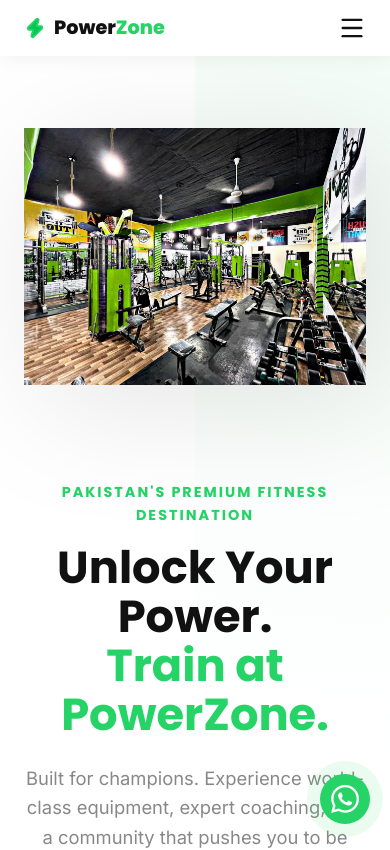
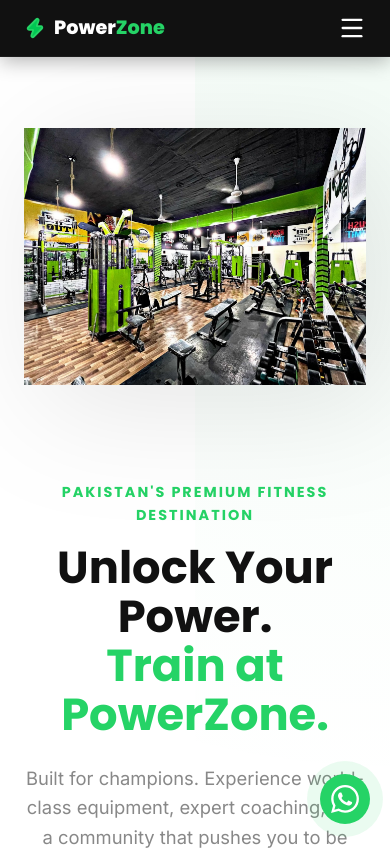
Before and after one commit to musmanarif12/PowerZone, a Next.js app: page / in a window 390 px wide. Shown: the top 850 px of the page. Built offline with nearby package versions, Linux system fonts and the light colour scheme; no server answers; the database is empty.

Commit message:
UI: Changed Navbar to black background with white text

```diff
--- a/components/Navbar/Navbar.module.css
+++ b/components/Navbar/Navbar.module.css
@@ -3,12 +3,12 @@
   top: 0;
   left: 0;
   width: 100%;
-  background-color: rgba(255, 255, 255, 0.97);
-  backdrop-filter: blur(10px);
+  background-color: #111; /* Solid Black */
+  border-bottom: 1px solid rgba(255, 255, 255, 0.05); /* Subtle border */
   z-index: 1000;
-  padding: 1rem 0;
-  box-shadow: 0 2px 20px rgba(0, 0, 0, 0.06);
-  transition: box-shadow 0.3s ease;
+  padding: 0.8rem 0;
+  box-shadow: 0 4px 20px rgba(0, 0, 0, 0.3);
+  transition: all 0.3s ease;
 }
 
 .scrolled {
@@ -27,7 +27,7 @@
   gap: 0.5rem;
   font-size: 1.5rem;
   font-weight: 800;
-  color: var(--text-dark);
+  color: #fff; /* White Text */
   font-family: 'Poppins', sans-serif;
 }
 
@@ -49,7 +49,7 @@
 .navLinks a {
   font-weight: 500;
   font-size: 0.95rem;
-  color: var(--text-dark);
+  color: #fff; /* White Text */
 }
 
 .navLinks a:hover {
@@ -76,7 +76,7 @@
   background: none;
   border: none;
   cursor: pointer;
-  color: var(--text-dark);
+  color: #fff; /* White Text */
   padding: 0.3rem;
   transition: color 0.2s;
 }
@@ -208,7 +208,7 @@
   display: none;
   background: none;
   border: none;
-  color: var(--text-dark);
+  color: #fff; /* White Hamburger */
   cursor: pointer;
   padding: 0;
   z-index: 1001; /* Ensure hamburger is clickable on top */
@@ -237,14 +237,15 @@
     top: 100%;
     left: 0;
     width: 100%;
-    background-color: rgba(255, 255, 255, 0.98);
+    background-color: #111; /* Black Mobile Menu */
     backdrop-filter: blur(10px);
     flex-direction: column;
     padding: 2rem;
     gap: 1.5rem;
-    box-shadow: 0 10px 20px rgba(0,0,0,0.05);
+    box-shadow: 0 10px 20px rgba(0,0,0,0.2);
     clip-path: polygon(0 0, 100% 0, 100% 0, 0 0);
     transition: clip-path 0.4s ease-in-out;
+    border-top: 1px solid rgba(255, 255, 255, 0.05);
   }
 
   .navLinks.active {
@@ -255,7 +256,7 @@
     font-size: 1.2rem;
     display: block;
     width: 100%;
-    border-bottom: 1px solid rgba(0,0,0,0.05);
+    border-bottom: 1px solid rgba(255, 255, 255, 0.05);
     padding-bottom: 10px;
   }
 }
```
